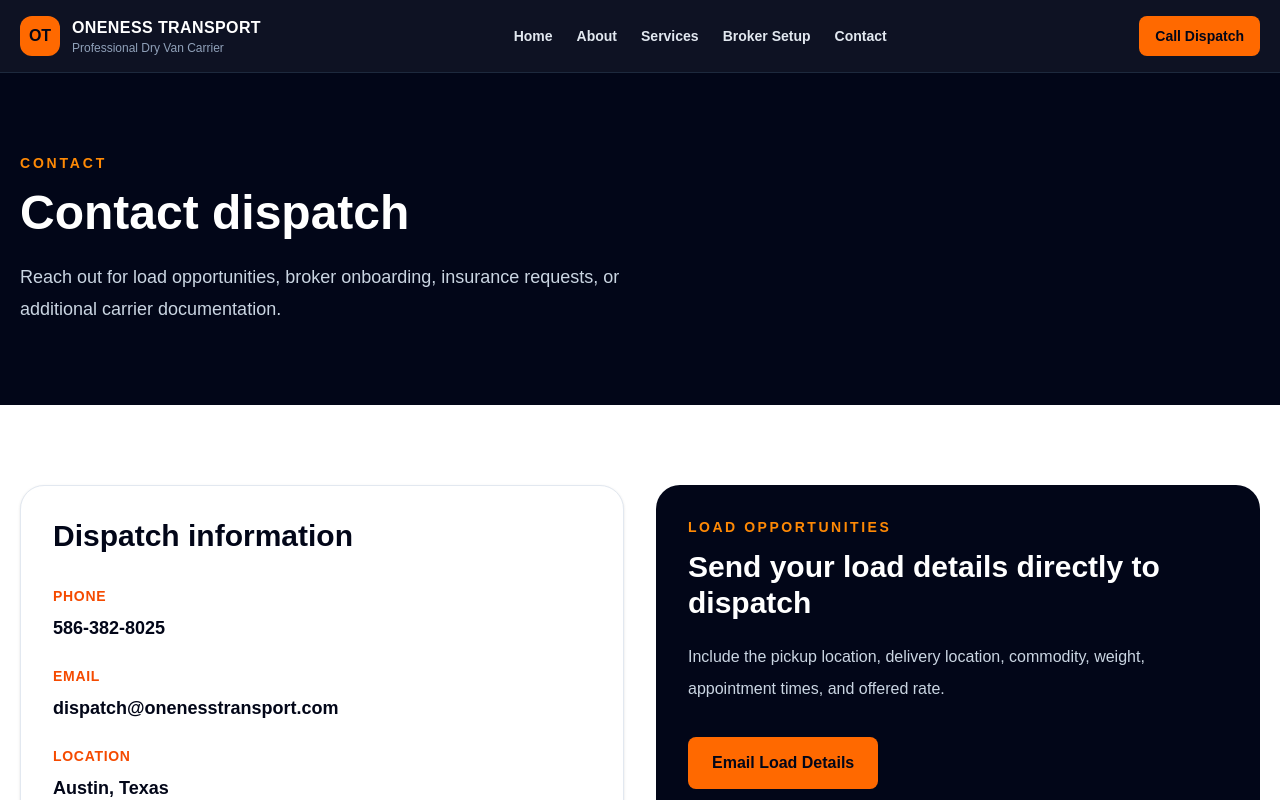
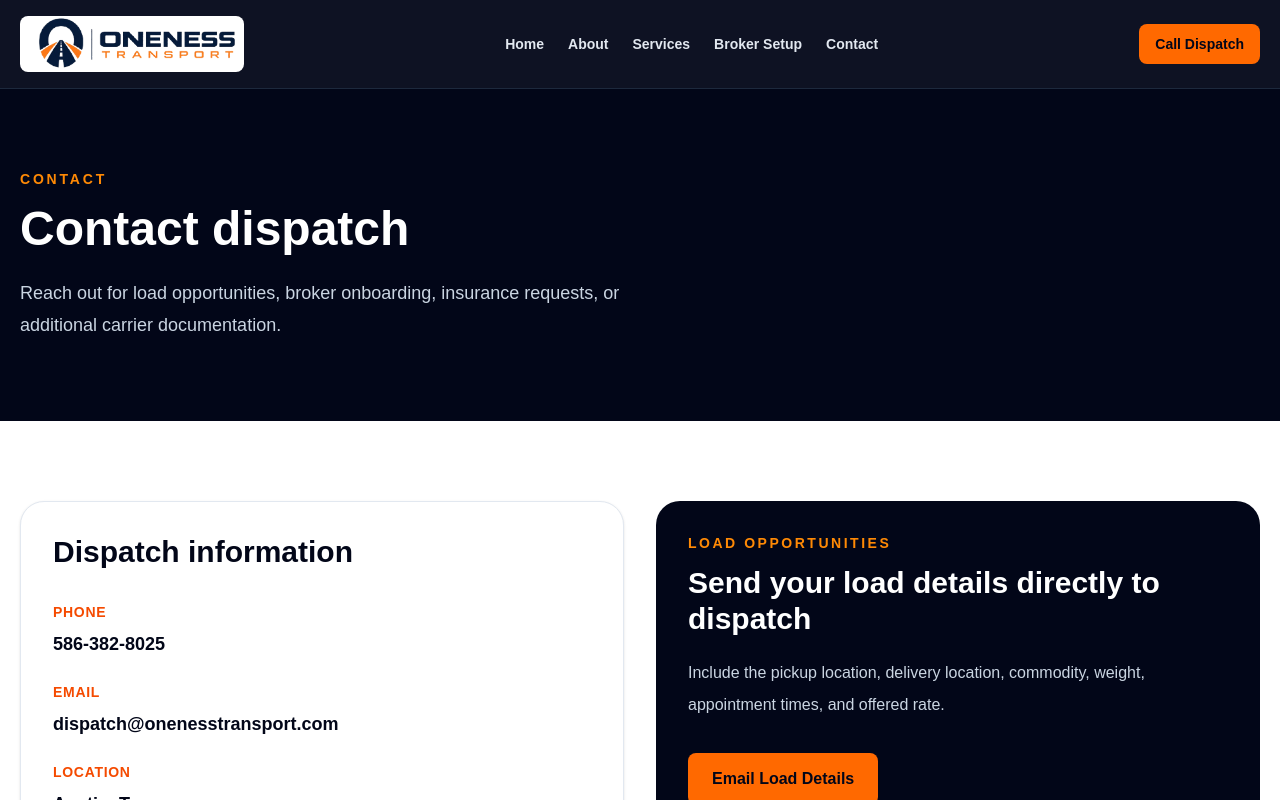
Before and after one commit to oneness05/oneness-transport-website, a Next.js app: page /contact in a window 1280 px wide. Shown: the top 800 px of the page. Built offline with nearby package versions, Linux system fonts and the light colour scheme.

Commit message:
Update SiteHeader.tsx

```diff
--- a/components/SiteHeader.tsx
+++ b/components/SiteHeader.tsx
@@ -1,4 +1,5 @@
 import Link from "next/link";
+import Image from "next/image";
 
 const navItems = [
   { href: "/", label: "Home" },
@@ -12,14 +13,19 @@
   return (
     <header className="sticky top-0 z-50 border-b border-slate-800 bg-slate-950/95 text-white backdrop-blur">
       <div className="mx-auto flex max-w-7xl items-center justify-between px-5 py-4">
-        <Link href="/" className="flex items-center gap-3">
-          <div className="flex h-10 w-10 items-center justify-center rounded-xl bg-orange-500 font-black text-slate-950">
-            OT
-          </div>
-          <div>
-            <p className="font-bold tracking-wide">ONENESS TRANSPORT</p>
-            <p className="text-xs text-slate-400">Professional Dry Van Carrier</p>
-          </div>
+        <Link
+          href="/"
+          aria-label="ONENESS TRANSPORT home"
+          className="relative flex h-12 w-40 items-center justify-center overflow-hidden rounded-lg bg-white sm:h-14 sm:w-56"
+        >
+          <Image
+            src="/logos/logo-header.png"
+            alt="ONENESS TRANSPORT"
+            width={707}
+            height={353}
+            priority
+            className="h-20 w-auto max-w-none sm:h-28"
+          />
         </Link>
 
         <nav className="hidden items-center gap-6 lg:flex">
@@ -35,7 +41,7 @@
         </nav>
 
         <a
-          href="tel:+15863828025"
+          href="tel:+15123633649"
           className="rounded-lg bg-orange-500 px-4 py-2.5 text-sm font-bold text-slate-950 transition hover:bg-orange-400"
         >
           Call Dispatch
```
